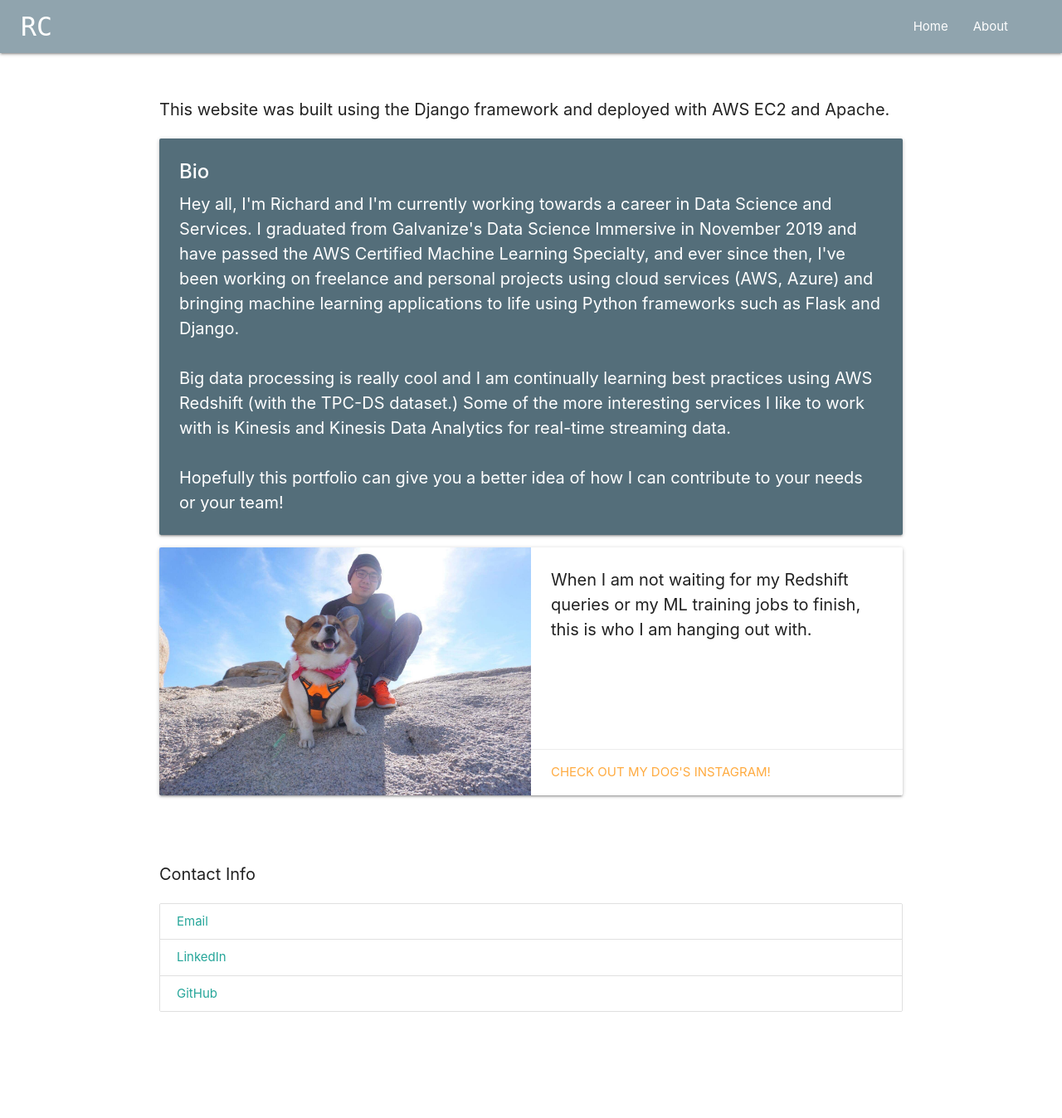
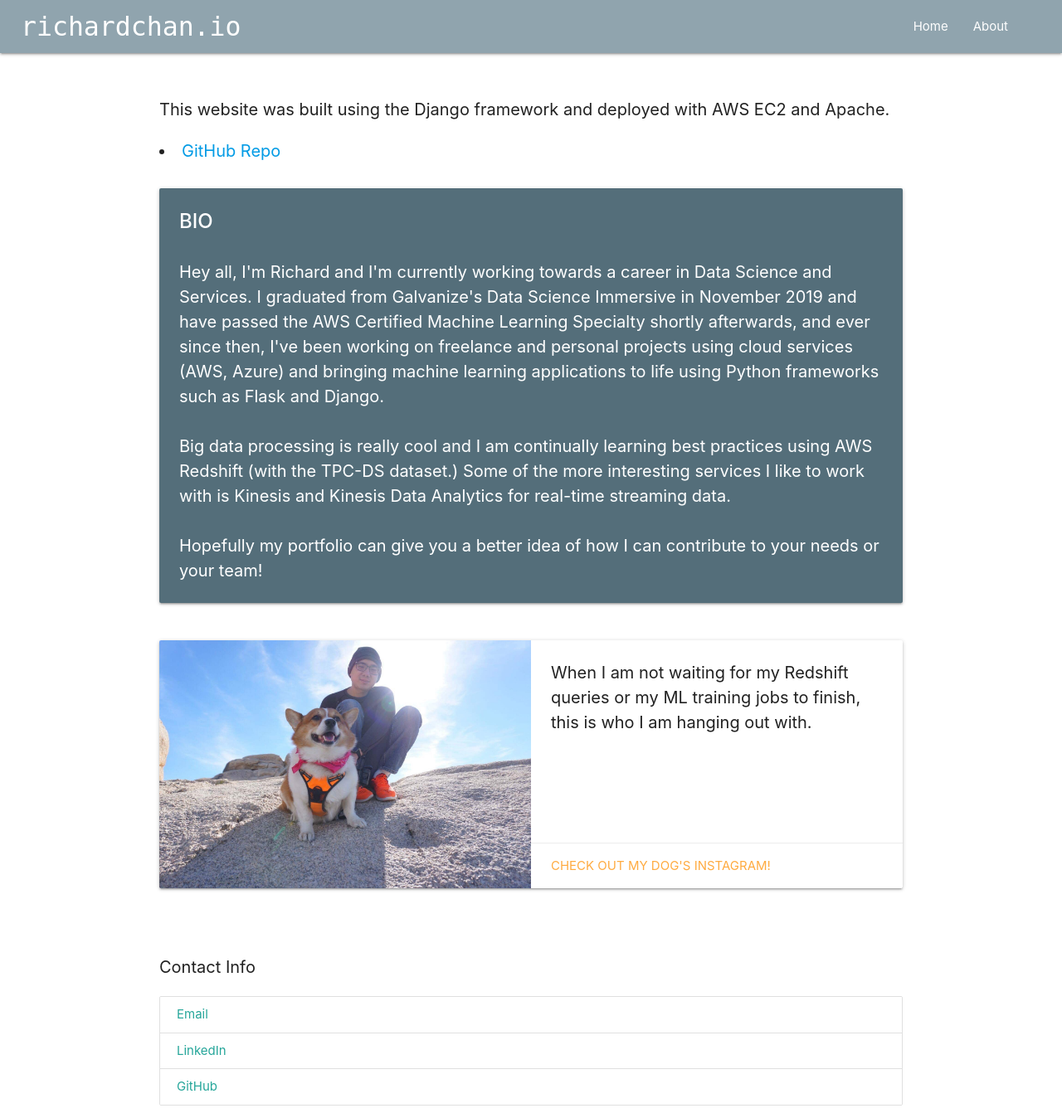
Before and after one commit to chanrl/portfoliowebsite, a Django app: template main/templates/main/about.html in a window 1280 px wide. Shown: the whole page at 83% size. Before the commit the page ends 1220 px from the top, so only its background shows below. Run offline with Django 3.2, Linux system fonts and the light colour scheme; the template is opened without the code that fills it, so the values that code supplies are empty; some libraries are stand-ins or nearby versions.

Commit message:
aesthetics

```diff
--- a/main/templates/main/about.html
+++ b/main/templates/main/about.html
@@ -3,26 +3,27 @@
 {% block content %}
 <div class='text' style="font-size:20;">
       <br> This website was built using the Django framework and deployed with AWS EC2 and Apache.</p>
+      <li><a href="https://github.com/chanrl/portfoliowebsite">GitHub Repo</a></li>
 
-</div>
+</div><br>
 
   <div class="col s12 m7">
     <div class="card blue-grey darken-1">
       <div class="card-content white-text">
-        <span class="card-title"><strong>Bio</strong></span>
+        <span class="card-title"><strong>BIO</strong></span><br>
         <p style="font-size:20;">Hey all, I'm Richard and I'm currently working towards a career in Data Science and Services.
-          I graduated from Galvanize's Data Science Immersive in November 2019 and have passed the AWS Certified Machine Learning Specialty,
+          I graduated from Galvanize's Data Science Immersive in November 2019 and have passed the AWS Certified Machine Learning Specialty shortly afterwards,
            and ever since then, I've been working on freelance and personal projects using cloud services (AWS, Azure)
            and bringing machine learning applications to life using Python frameworks such as Flask and Django.
            <br><br>
            Big data processing is really cool and I am continually learning best practices using AWS Redshift (with the TPC-DS dataset.)
            Some of the more interesting services I like to work with is Kinesis and Kinesis Data Analytics for real-time streaming data.
            <br><br>
-           Hopefully this portfolio can give you a
+           Hopefully my portfolio can give you a
            better idea of how I can contribute to your needs or your team!</p>
       </div>
     </div>
-  </div>
+  </div><br>
 
 <div class="col s12 m7">
   <div class="card horizontal">
--- a/main/templates/main/home.html
+++ b/main/templates/main/home.html
@@ -6,7 +6,7 @@
         <div class="col s12 m6 l4">
           <div class="card blue-grey darken-1">
             <div class="card-content white-text">
-              <span class="card-title">{{p.project_title}}</span>
+              <span class="card-title"><strong>{{p.project_title}}</strong></span>
               <p style="font-size:70%">{{p.project_published}}</p>
               <br>
               <div class="card-image">
--- a/main/templates/main/includes/navbar.html
+++ b/main/templates/main/includes/navbar.html
@@ -1,6 +1,6 @@
 <nav>
     <div class="nav-wrapper" style="margin-left:25; margin-right:50">
-      <a href="/" class="brand-logo" style="font-family:monospace;">RC</a>
+      <a href="/" class="brand-logo" style="font-family:monospace;">richardchan.io</a>
 
       <ul id="nav-mobile" class="right hide-on-med-and-down">
         <li><a href="/">Home</a></li>
```
